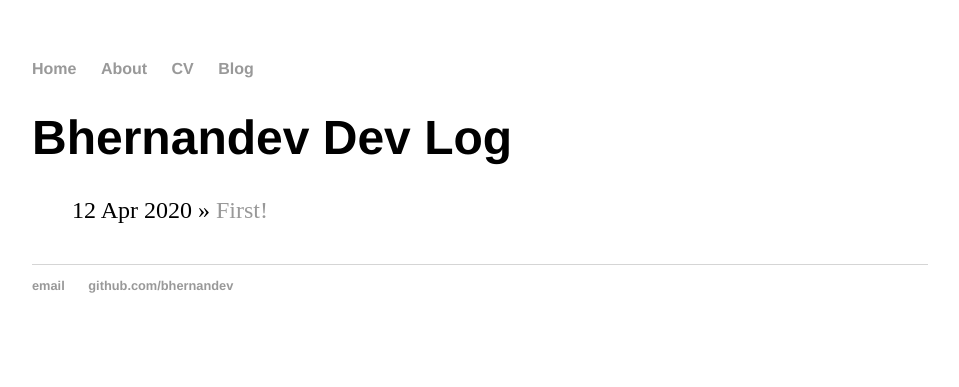
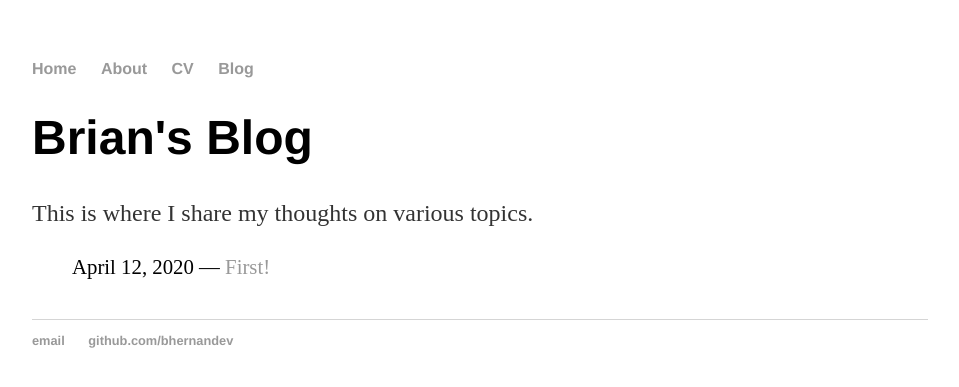
Before and after one commit to bhernandev/bhernandev.github.io, a Jekyll site: the page built from blog/index.html, in a window 1280 px wide. Shown: the top 387 px of the page, without its empty margins (160-1119 px from the left). Built offline with Jekyll 4.4.1, drawn with Linux system fonts in a browser that asks for light colours.

```diff
--- a/_layouts/post.html
+++ b/_layouts/post.html
@@ -2,7 +2,7 @@
 layout: default
 ---
 <h1>{{ page.title }}</h1>
-<p class="meta">{{ page.date | date_to_string }}</p>
+<p class="meta">{{ page.date | date: "%B %-d, %Y" }}</p>
 
 <div class="post">
   {{ content }}
--- a/blog/index.html
+++ b/blog/index.html
@@ -1,10 +1,11 @@
 ---
 layout: default
-title: Bhernandev Dev Log
+title: Brian's Blog
 ---
 <h1>{{ page.title }}</h1>
+<p>This is where I share my thoughts on various topics.</p>
 <ul class="posts">
   {% for post in site.posts %}
-    <li><span>{{ post.date | date_to_string }}</span> » <a href="{{ post.url }}" title="{{ post.title }}">{{ post.title }}</a></li>
+    <li><span>{{ post.date | date: "%B %-d, %Y" }}</span> — <a href="{{ post.url }}" title="{{ post.title }}">{{ post.title }} </a></li>
   {% endfor %}
 </ul>
--- a/css/main.css
+++ b/css/main.css
@@ -2,32 +2,39 @@ body {
     margin: 60px auto;
     width: 70%;
 }
+
 nav ul, footer ul {
     font-family:'Helvetica', 'Arial', 'Sans-Serif';
     padding: 0px;
     list-style: none;
     font-weight: bold;
 }
+
 nav ul li, footer ul li {
     display: inline;
     margin-right: 20px;
 }
+
 a {
     text-decoration: none;
     color: #999;
 }
+
 a:hover {
     text-decoration: underline;
 }
+
 h1 {
     font-size: 3em;
     font-family:'Helvetica', 'Arial', 'Sans-Serif';
 }
+
 p {
     font-size: 1.5em;
     line-height: 1.4em;
     color: #333;
 }
+
 footer {
     border-top: 1px solid #d5d5d5;
     font-size: .8em;
@@ -35,7 +42,7 @@ footer {
 
 ul.posts {
     margin: 20px auto 40px;
-    font-size: 1.5em;
+    font-size: 1.3em;
 }
 
 ul.posts li {
--- /dev/null
+++ b/cv/index.html
@@ -0,0 +1,6 @@
+---
+layout: default
+title: Brian's CV
+---
+<h1>Curriculum Vitae</h1>
+<p><a href="./Brian_Hernandez_CV.pdf" download>Download</a></p>
--- a/index.html
+++ b/index.html
@@ -3,5 +3,6 @@ layout: default
 title: Brian Hernandez
 ---
 <div class="intro">
-	<h1>Hi, I'm Brian Hernandez!</h1>
+	<h1>Welcome!</h1>
+    <p>I'm Brian Hernandez and this is my website. Feel free to poke around. Thanks for visiting!</p>
 </div>
```
Also changed, not shown: _posts/2020-04-12-first.md (+1 -1 lines), about/index.html (added, +7 -0 lines), 2 other files.
